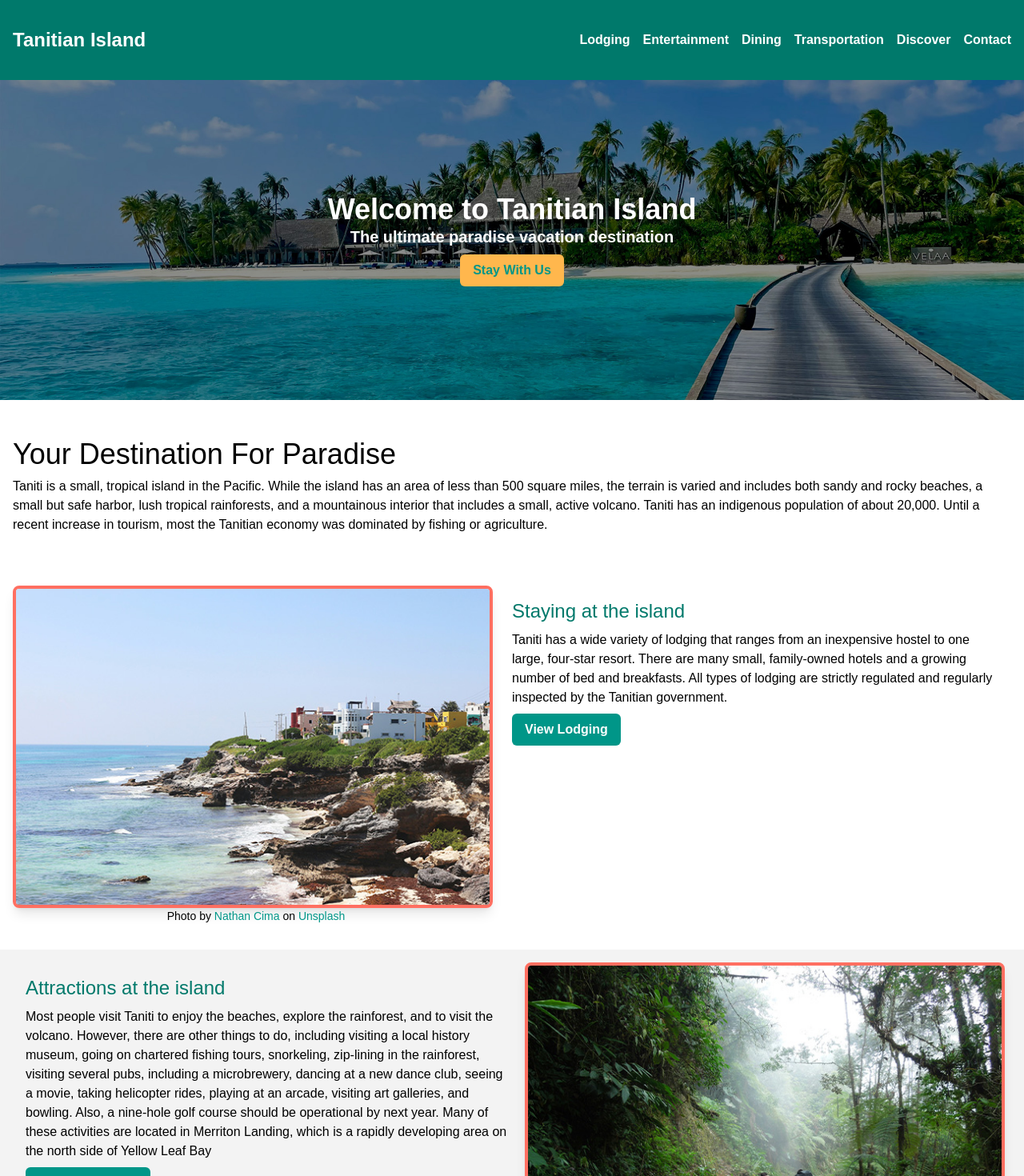
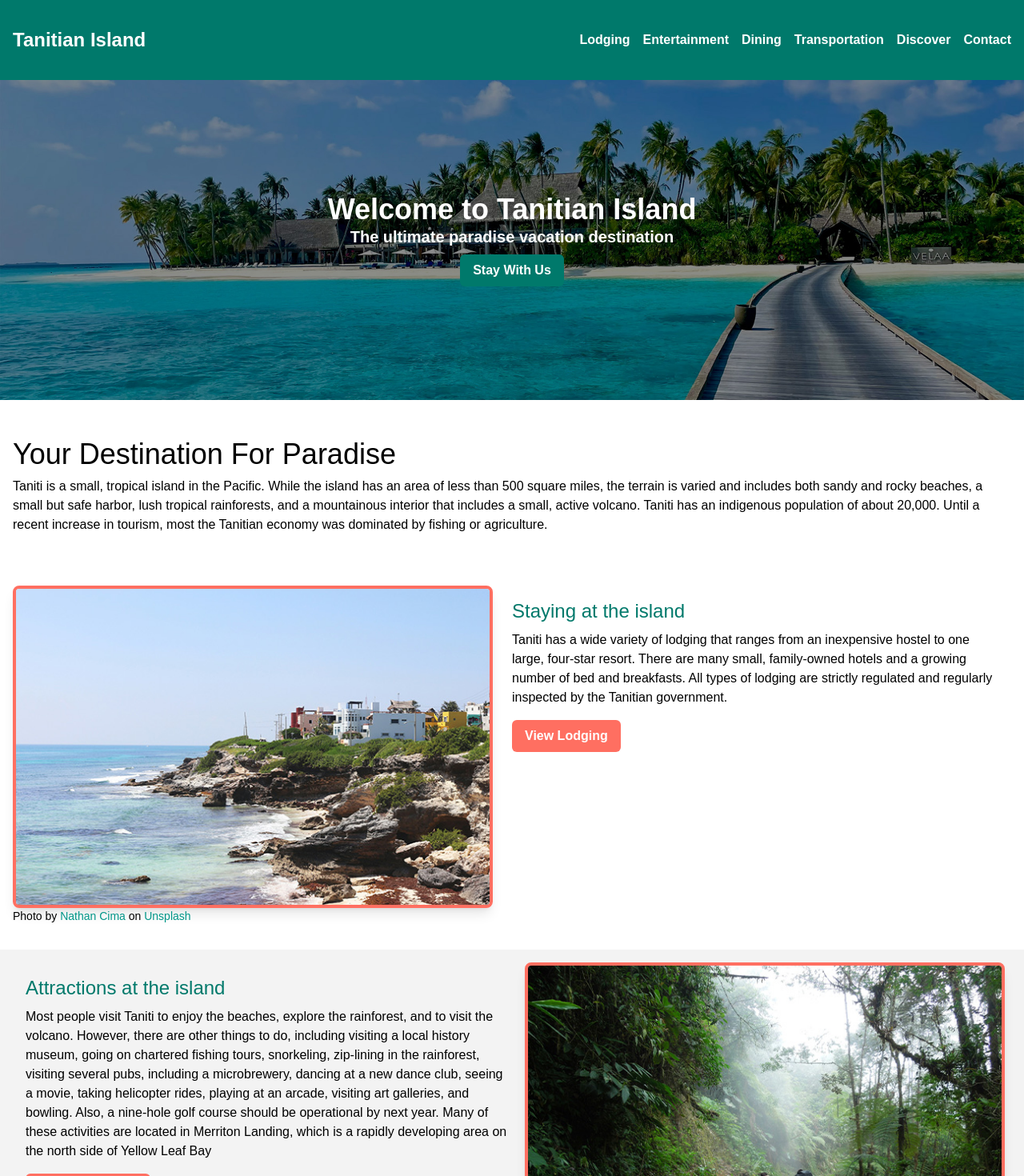
Before and after one commit to williamrice/d479-prototype, a Next.js app: page / in a window 1280 px wide. Shown: the top 1470 px of the page at 80% size. Built offline with nearby package versions, Linux system fonts and the light colour scheme.

Commit message:
fix: style adjustments

```diff
--- a/src/app/components/ContactCta.tsx
+++ b/src/app/components/ContactCta.tsx
@@ -1,9 +1,9 @@
 import React from "react";
-import PrimaryButton from "./PrimaryButton";
+import SecondaryButton from "./PrimaryButton";
 
 const ContactCta = () => {
   return (
-    <div className="bg-dark-green p-4 flex flex-col justify-center items-center text-white font-bold">
+    <div className="bg-melon p-4 flex flex-col justify-center items-center text-white font-bold">
       <h2 className="text-4xl drop-shadow-2xl">
         Let&apos;s Talk About Your Next Vacation
       </h2>
@@ -11,7 +11,7 @@ const ContactCta = () => {
         Send us a message if you have any questions or need help planning your
         next trip
       </p>
-      <PrimaryButton buttonText="Contact Us" buttonLink="/contact" />
+      <SecondaryButton buttonText="Contact Us" buttonLink="/contact" />
     </div>
   );
 };
--- a/src/app/components/ImageSection.tsx
+++ b/src/app/components/ImageSection.tsx
@@ -30,7 +30,7 @@ const ImageSection = ({
       }
       className="flex flex-col md:flex-row p-4"
     >
-      <div className="flex-1">
+      <div className="flex-1 flex flex-col">
         <Image
           src={image}
           alt={title}
@@ -39,12 +39,12 @@ const ImageSection = ({
           className="border-4 border-melon shadow-lg rounded-lg hover:shadow-2xl transition-shadow duration-300"
         />
         <p
-          className="creds text-sm text-center"
+          className="creds text-sm"
           dangerouslySetInnerHTML={{ __html: imageCreds }}
         />
       </div>
 
-      <div className="p-4 space-y-2 flex-1">
+      <div className="p-4 space-y-2 flex-1 flex flex-col">
         <h2 className="text-2xl text-dark-green">{title}</h2>
         <p>{content}</p>
         <SecondaryButton buttonText={buttonText} buttonLink={buttonLink} />
--- a/src/app/components/PrimaryButton.tsx
+++ b/src/app/components/PrimaryButton.tsx
@@ -9,7 +9,7 @@ interface PrimaryButtonProps {
 const PrimaryButton = ({ buttonText, buttonLink }: PrimaryButtonProps) => {
   return (
     <Link
-      className="bg-mango px-4 py-2 rounded-md font-bold hover:scale-105 transition-transform duration-300 mt-2 text-md-green max-w-fit flex justify-center"
+      className="bg-dark-green px-4 py-2 rounded-md font-bold hover:scale-105 transition-transform duration-300 mt-2 text-white max-w-fit flex justify-center"
       href={buttonLink}
     >
       {buttonText}
--- a/src/app/components/SecondaryButton.tsx
+++ b/src/app/components/SecondaryButton.tsx
@@ -9,7 +9,7 @@ interface SecondaryButtonProps {
 const SecondaryButton = ({ buttonText, buttonLink }: SecondaryButtonProps) => {
   return (
     <Link
-      className="bg-md-green px-4 py-2 rounded-md font-bold hover:scale-105 transition-transform duration-300 mt-2 text-white max-w-fit flex justify-center"
+      className="bg-melon px-4 py-2 rounded-md font-bold hover:scale-105 transition-transform duration-300 mt-2 text-white max-w-fit flex justify-center"
       href={buttonLink}
     >
       {buttonText}
```
